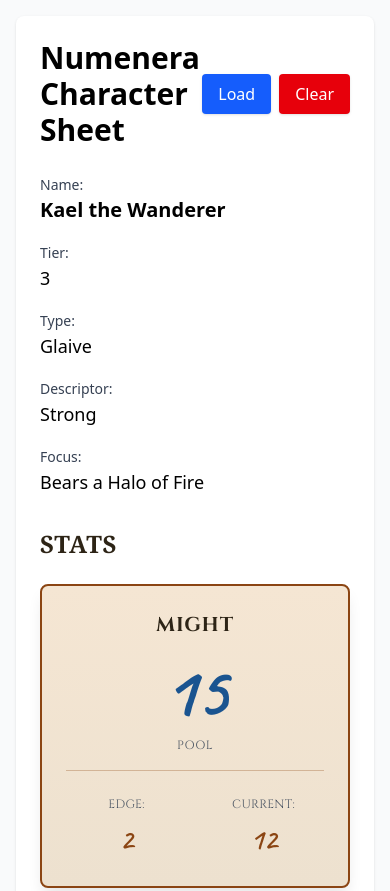
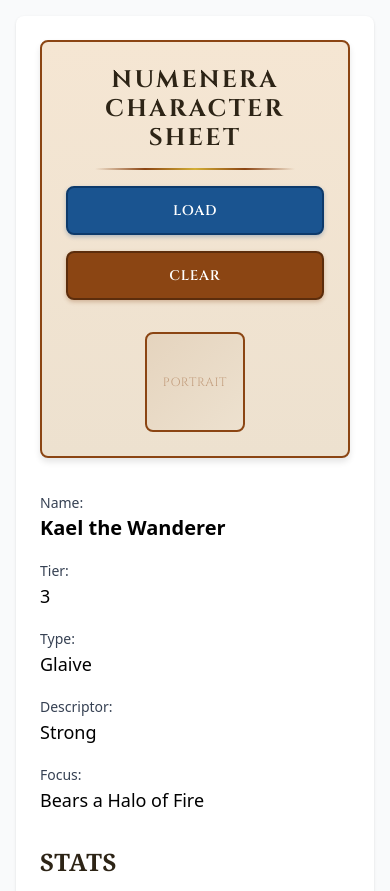
Before and after one commit to PeregrinTooc/numenera, a website built with Vite: page index.html in a window 390 px wide. Shown: the top 891 px of the page. Built offline with nearby package versions, Linux system fonts and the light colour scheme.

Commit message:
feat: redesign header with parchment aesthetic
- Create header.css with parchment card design
- Grid layout with portrait placeholder on right
- Large Cinzel title with decorative underline
- Themed buttons (blue Load, brown Clear) with hover effects
- Responsive mobile design
- Matches stat pool aesthetic perfectly

All 30/30 E2E tests passing

```diff
--- a/src/components/Header.ts
+++ b/src/components/Header.ts
@@ -11,23 +11,24 @@
 
   render(): TemplateResult {
     return html`
-      <div data-testid="character-header" class="flex justify-between items-center mb-6">
-        <h1 data-testid="page-title" class="text-3xl font-bold">${t("app.title")}</h1>
-        <div class="flex gap-2">
-          <button
-            data-testid="load-button"
-            @click=${this.onLoad}
-            class="px-4 py-2 bg-blue-600 hover:bg-blue-700 text-white font-medium rounded shadow transition-colors"
-          >
-            ${t("buttons.load")}
-          </button>
-          <button
-            data-testid="clear-button"
-            @click=${this.onClear}
-            class="px-4 py-2 bg-red-600 hover:bg-red-700 text-white font-medium rounded shadow transition-colors"
-          >
-            ${t("buttons.clear")}
-          </button>
+      <div data-testid="character-header" class="character-header">
+        <!-- Main content: title, decorative line, and buttons -->
+        <div class="header-content">
+          <h1 data-testid="page-title" class="page-title">${t("app.title")}</h1>
+          <div class="title-underline"></div>
+          <div class="header-buttons">
+            <button data-testid="load-button" @click=${this.onLoad} class="btn-load">
+              ${t("buttons.load")}
+            </button>
+            <button data-testid="clear-button" @click=${this.onClear} class="btn-clear">
+              ${t("buttons.clear")}
+            </button>
+          </div>
+        </div>
+
+        <!-- Character portrait placeholder (right side) -->
+        <div class="character-portrait">
+          <span class="character-portrait-text">Portrait</span>
         </div>
       </div>
     `;
--- /dev/null
+++ b/src/styles/components/header.css
@@ -0,0 +1,165 @@
+/* Header Component Styles */
+
+/* Header container - parchment card matching stat pools */
+.character-header {
+  background: linear-gradient(to bottom, #f5e6d3, #ede1cf);
+  border: 2px solid #8b4513;
+  border-radius: 0.5rem;
+  padding: 2rem;
+  box-shadow: 0 4px 6px rgba(0, 0, 0, 0.1);
+  margin-bottom: 2rem;
+
+  /* Grid layout: content area (centered) | portrait placeholder (right) */
+  display: grid;
+  grid-template-columns: 1fr auto;
+  gap: 2rem;
+  align-items: center;
+}
+
+/* Main content area - centers title and buttons */
+.header-content {
+  display: flex;
+  flex-direction: column;
+  align-items: center;
+  gap: 1rem;
+}
+
+/* Page title - large, elegant serif */
+.page-title {
+  font-family: "Cinzel", Georgia, serif;
+  font-size: 2rem;
+  font-weight: 700;
+  color: #2d2416;
+  text-align: center;
+  text-transform: uppercase;
+  letter-spacing: 0.1em;
+  margin: 0;
+  line-height: 1.2;
+}
+
+/* Decorative underline with gradient */
+.title-underline {
+  width: 250px;
+  height: 2px;
+  background: linear-gradient(to right, transparent, #8b4513, #d4af37, #8b4513, transparent);
+}
+
+/* Button container - centered */
+.header-buttons {
+  display: flex;
+  gap: 1rem;
+}
+
+/* Load button - Numenera primary blue */
+.btn-load {
+  background: #1a5490;
+  color: white;
+  padding: 0.75rem 2rem;
+  border: 2px solid #0d3a6b;
+  border-radius: 0.5rem;
+  font-family: "Cinzel", serif;
+  font-size: 0.875rem;
+  font-weight: 600;
+  text-transform: uppercase;
+  letter-spacing: 0.05em;
+  cursor: pointer;
+  box-shadow: 0 2px 4px rgba(26, 84, 144, 0.3);
+  transition: all 0.2s ease;
+}
+
+.btn-load:hover {
+  background: #0d3a6b;
+  transform: translateY(-2px);
+  box-shadow: 0 4px 8px rgba(26, 84, 144, 0.4);
+}
+
+.btn-load:active {
+  transform: translateY(0);
+  box-shadow: 0 1px 2px rgba(26, 84, 144, 0.3);
+}
+
+/* Clear button - Numenera secondary brown */
+.btn-clear {
+  background: #8b4513;
+  color: white;
+  padding: 0.75rem 2rem;
+  border: 2px solid #5c2d0c;
+  border-radius: 0.5rem;
+  font-family: "Cinzel", serif;
+  font-size: 0.875rem;
+  font-weight: 600;
+  text-transform: uppercase;
+  letter-spacing: 0.05em;
+  cursor: pointer;
+  box-shadow: 0 2px 4px rgba(139, 69, 19, 0.3);
+  transition: all 0.2s ease;
+}
+
+.btn-clear:hover {
+  background: #5c2d0c;
+  transform: translateY(-2px);
+  box-shadow: 0 4px 8px rgba(139, 69, 19, 0.4);
+}
+
+.btn-clear:active {
+  transform: translateY(0);
+  box-shadow: 0 1px 2px rgba(139, 69, 19, 0.3);
+}
+
+/* Character portrait placeholder - right side */
+.character-portrait {
+  width: 120px;
+  height: 120px;
+  border: 2px solid #8b4513;
+  border-radius: 0.5rem;
+  background: linear-gradient(135deg, #e5d4be, #ede1cf);
+  display: flex;
+  align-items: center;
+  justify-content: center;
+  flex-shrink: 0;
+}
+
+.character-portrait-text {
+  color: #8b4513;
+  font-family: "Cinzel", serif;
+  font-size: 0.75rem;
+  text-align: center;
+  opacity: 0.4;
+  text-transform: uppercase;
+  letter-spacing: 0.05em;
+}
+
+/* Responsive: Stack on mobile/tablet */
+@media (max-width: 768px) {
+  .character-header {
+    grid-template-columns: 1fr;
+    text-align: center;
+    padding: 1.5rem;
+  }
+
+  .character-portrait {
+    margin: 0 auto;
+    width: 100px;
+    height: 100px;
+  }
+
+  .page-title {
+    font-size: 1.5rem;
+  }
+
+  .title-underline {
+    width: 200px;
+  }
+
+  .header-buttons {
+    flex-direction: column;
+    width: 100%;
+    max-width: 300px;
+    margin: 0 auto;
+  }
+
+  .btn-load,
+  .btn-clear {
+    width: 100%;
+  }
+}
--- a/src/styles/main.css
+++ b/src/styles/main.css
@@ -2,6 +2,7 @@
 
 /* Component styles - must import before @theme */
 @import "./components/stat-pool.css";
+@import "./components/header.css";
 
 /* Utility styles */
 @import "./utilities/animations.css";
```
